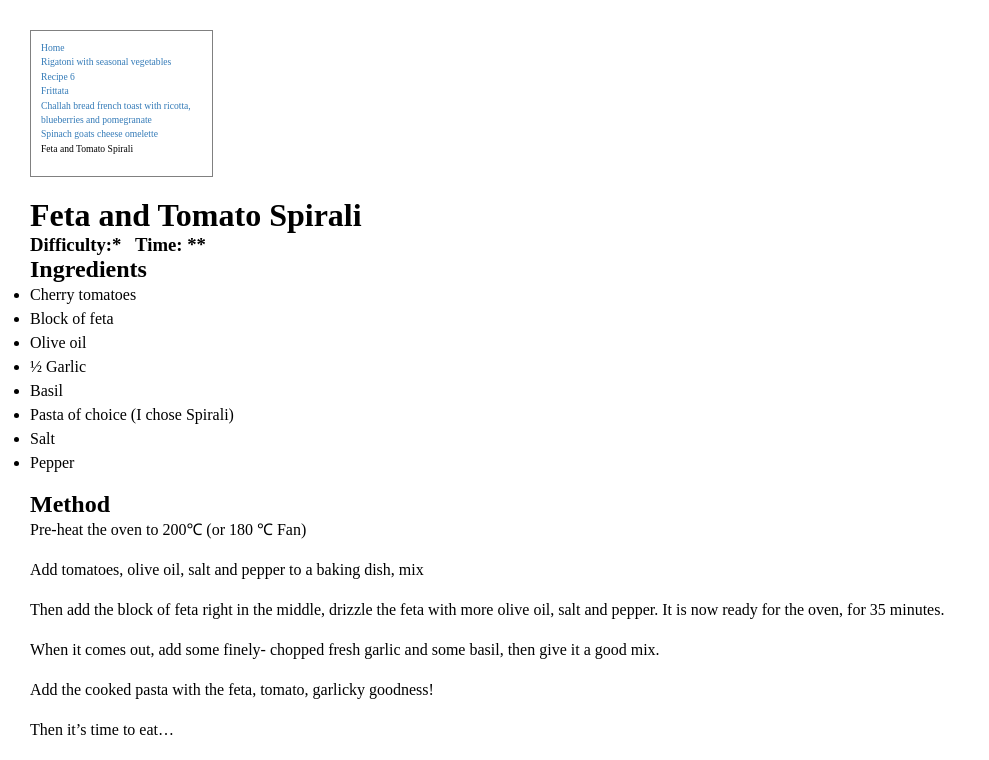
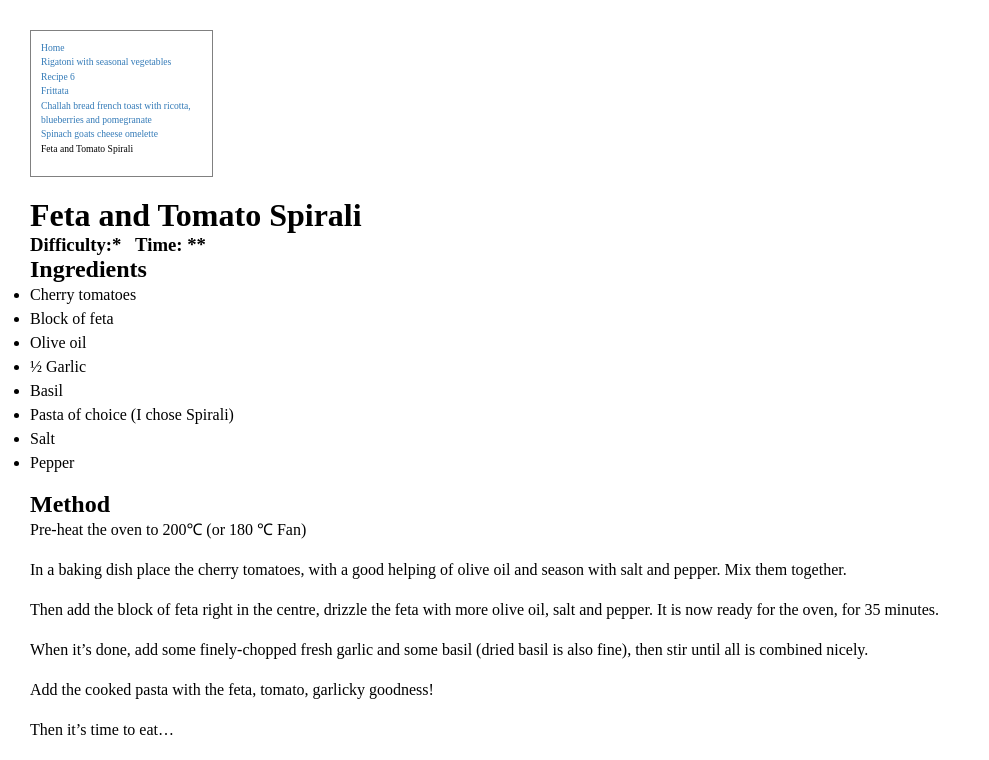
Before and after one commit to Hol1999/Hollyrecipewebsite, a Jekyll site: the page built from _recipes/recipe5.md, in a window 1280 px wide, cut to the strip 0-760 px from the top of the page. Shown: the whole strip, without its empty margins (0-989 px from the left). Built offline with Jekyll 4.4.1, drawn with Linux system fonts in a browser that asks for light colours.

Commit message:
Update Recipes “recipe5”

```diff
--- a/_recipes/recipe5.md
+++ b/_recipes/recipe5.md
@@ -23,11 +23,11 @@ tags: null
 
 Pre-heat the oven to 200℃ (or 180 ℃ Fan)
 
-Add tomatoes, olive oil, salt and pepper to a baking dish, mix
+In a baking dish place the cherry tomatoes, with a good helping of olive oil and season with salt and pepper. Mix them together.
 
-Then add the block of feta right in the middle, drizzle the feta with more olive oil, salt and pepper. It is now ready for the oven, for 35 minutes.
+Then add the block of feta right in the centre, drizzle the feta with more olive oil, salt and pepper. It is now ready for the oven, for 35 minutes.
 
-When it comes out, add some finely- chopped fresh garlic and some basil, then give it a good mix.
+When it's done, add some finely-chopped fresh garlic and some basil (dried basil is also fine), then stir until all is combined nicely.
 
 Add the cooked pasta with the feta, tomato, garlicky goodness!
 
```
